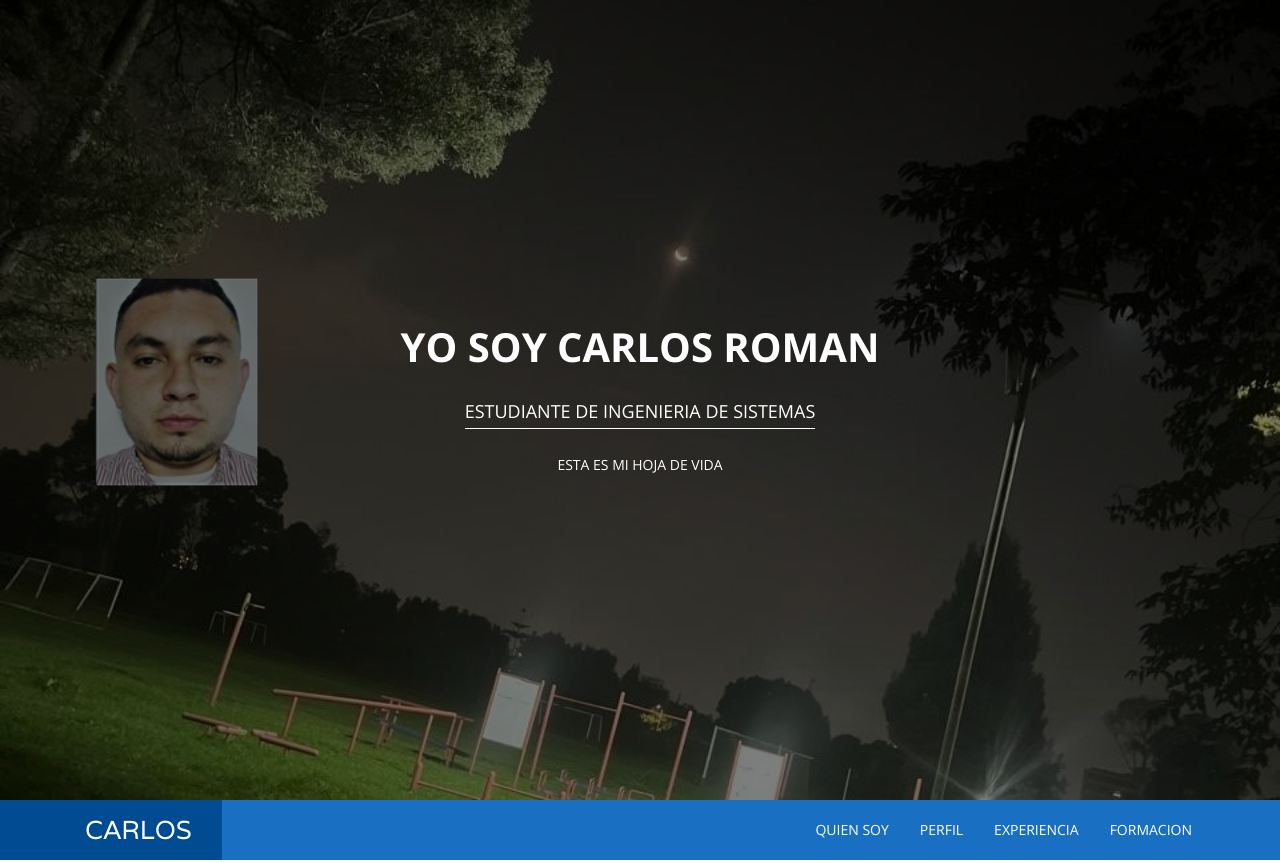
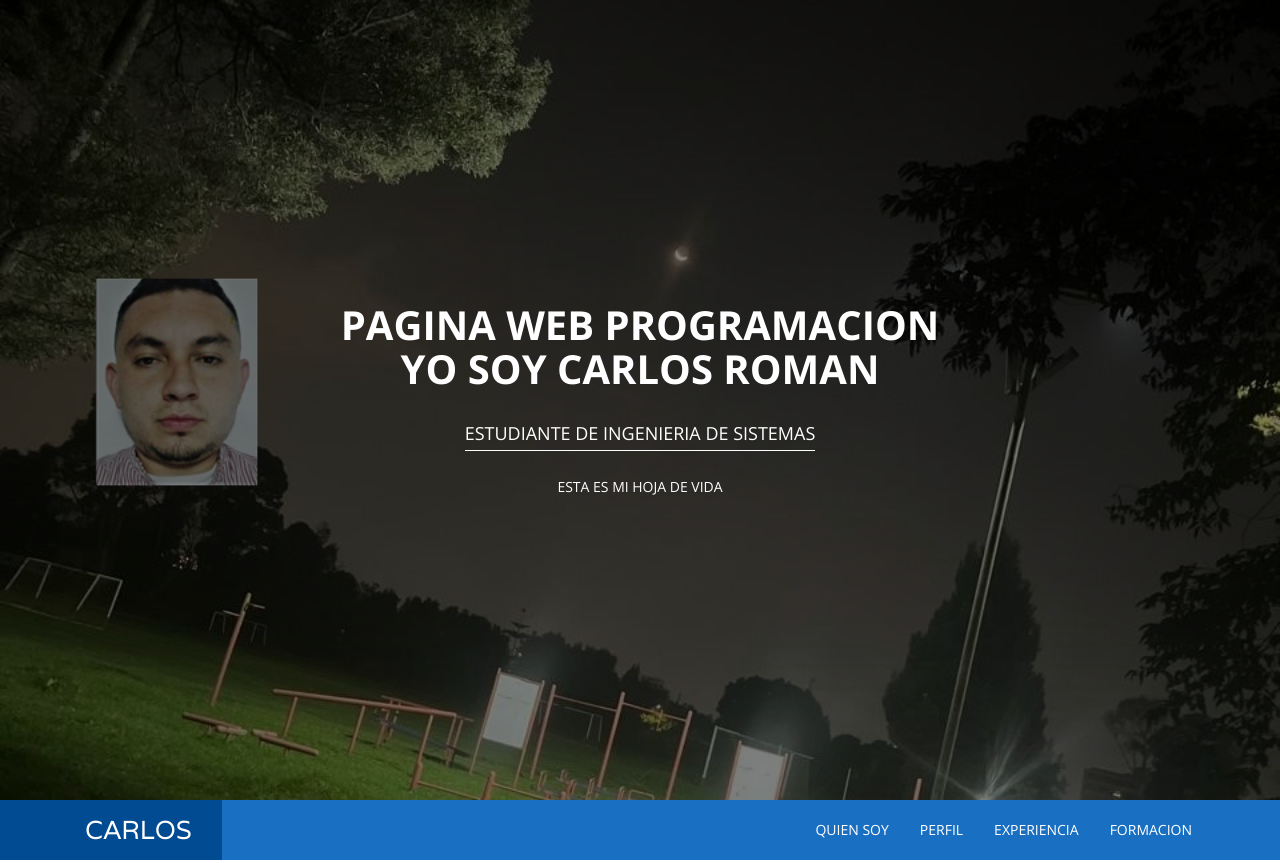
Before and after one commit to Carlosrosi/Hoja-de-vida, a plain HTML site: page index.html in a window 1280 px wide. Shown: the top 863 px of the page. Drawn offline with nearby package versions, Linux system fonts and the light colour scheme.

Commit message:
insersion de titulo

```diff
--- a/index.html
+++ b/index.html
@@ -56,6 +56,7 @@
 
         <!-- Name & Description -->
         <div class="hero-content">
+            <h1>Pagina web Programacion</h1>
             <h1>YO SOY CARLOS ROMAN</h1>
             <p class="hero-job"><span>ESTUDIANTE DE INGENIERIA DE SISTEMAS </span></p>
             <p class="hero-job-desc">ESTA ES MI HOJA DE VIDA </p>
```
